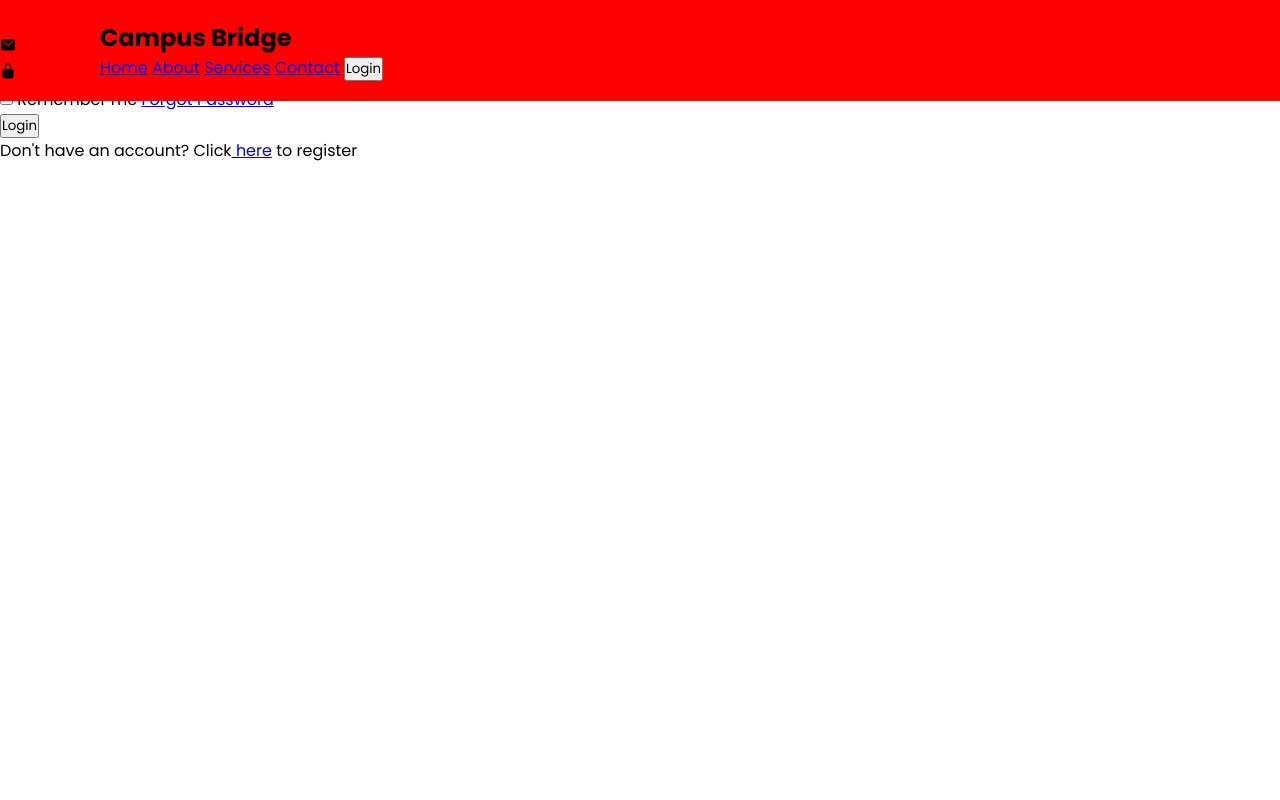
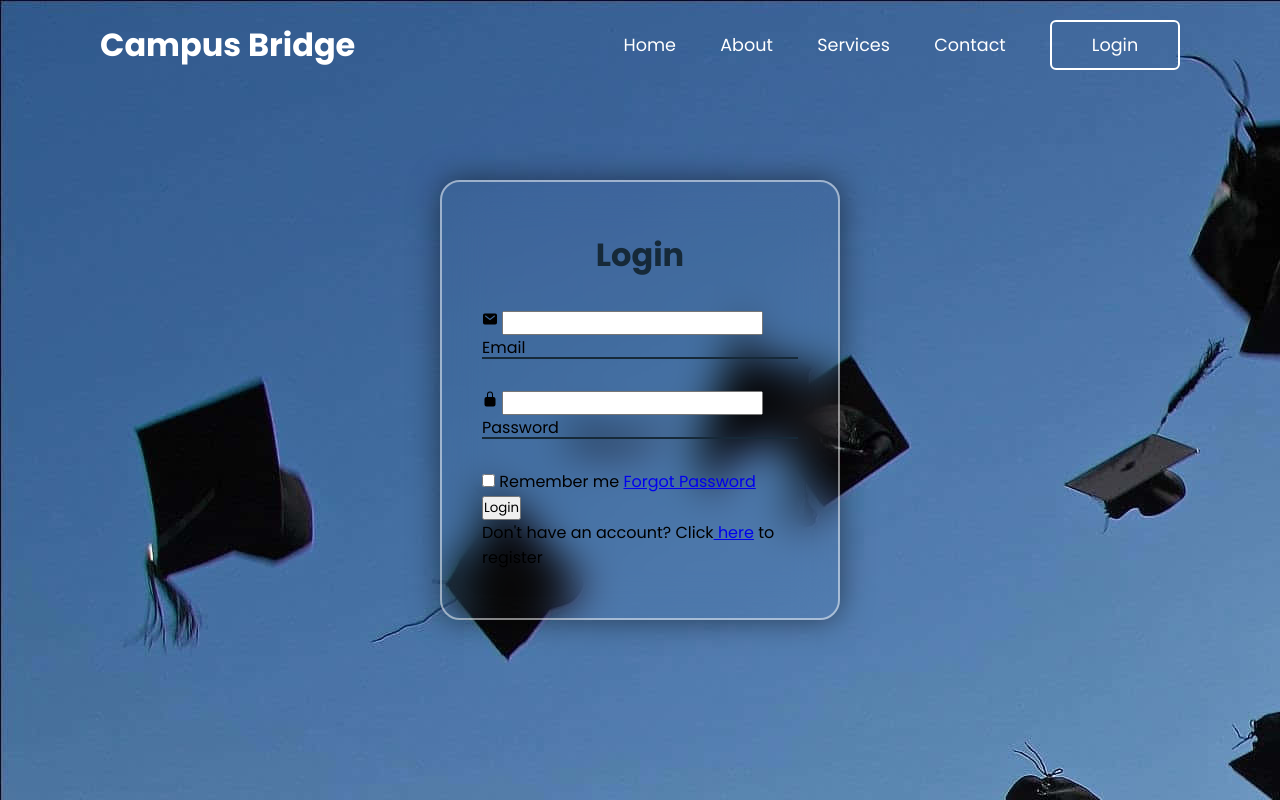
Before and after one commit to Gterd/campus-bridge, a Django app: template CampusBridge/main/templates/login.html in a window 1280 px wide. Run offline with Django 4.2, Linux system fonts and the light colour scheme; the template is opened without the code that fills it, so the values that code supplies are empty.

Commit message:
Add files via upload

```diff
--- a/CampusBridge/main/static/css/styles.css
+++ b/CampusBridge/main/static/css/styles.css
@@ -7,11 +7,112 @@
     font-family: 'Poppins', sans-serif;
 }
 
+body {
+    display: flex;
+    justify-content: center;
+    align-items: center;
+    min-height: 100vh;
+    background: url('../images/college-background.jpg');
+}
+
 header {
     position: fixed;
     top: 0;
     left: 0;
     width: 100%;
     padding: 20px 100px;
-    background: red;
+    display: flex;
+    justify-content: space-between;
+    align-items: center;
+    z-index: 99;
 }
+
+.logo {
+    font-size: 2em;
+    color: #fff;
+    user-select: none;
+}
+
+.navigation a {
+    position: relative;
+    font-size: 1.1em;
+    color: #fff;
+    text-decoration: none;
+    font-weight: 500;
+    margin-left: 40px;
+}
+
+.navigation a::after {
+    content: '';
+    position: absolute;
+    left: 0;
+    bottom: -6px;
+    width: 100%;
+    height: 3px;
+    background: #fff;
+    border-radius: 5px;
+    transform-origin: right;
+    transform: scaleX(0);
+    transition: transform .5s;
+
+}
+
+.navigation a:hover::after{
+    transform-origin: left;
+    transform: scaleX(1);
+}
+
+.navigation .btnLogin-popup {
+    width: 130px;
+    height: 50px;
+    background: transparent;
+    border: 2px solid #fff;
+    outline: none;
+    border-radius: 6px;
+    cursor: pointer;
+    font-size: 1.1em;
+    color: #fff;
+    font-weight: 500;
+    margin-left: 40px;
+    transition: .5s;
+}
+
+.navigation .btnLogin-popup:hover {
+    background: #fff;
+    color: #162938;
+
+}
+
+.wrapper {
+    position: relative;
+    width: 400px;
+    height: 440px;
+    border: 2px solid rgba(255, 255, 255, .5);
+    border-radius: 20px;
+    backdrop-filter: blur(20px);
+    box-shadow: 0 0 30px rgba(0, 0, 0, .5);
+    display: flex;
+    justify-content: center;
+    align-items: center;
+}
+
+.wrapper .form-box{
+    width: 100%;
+    padding: 40px;
+
+}
+
+.form-box h2{
+    font-size: 2em;
+    color: #162938;
+    text-align: center  ;
+}
+
+.input-box{
+    position: relative;
+    width: 100%;
+    height: 50px;
+    border-bottom: 2px solid #162938;
+    margin: 30px 0;
+
+}
--- a/CampusBridge/main/templates/base.html
+++ b/CampusBridge/main/templates/base.html
@@ -11,7 +11,7 @@
 <body>
     <header>
         <h2 class = 'logo'>Campus Bridge</h2>
-        <nav class="navgation">
+        <nav class="navigation">
             <a href="#">Home</a>
             <a href="#">About</a>
             <a href="#">Services</a>
```
Also changed, not shown: CampusBridge/main/templates/login.html (+54 -0 lines), CampusBridge/main/static/images/college-background.jpg (added).
